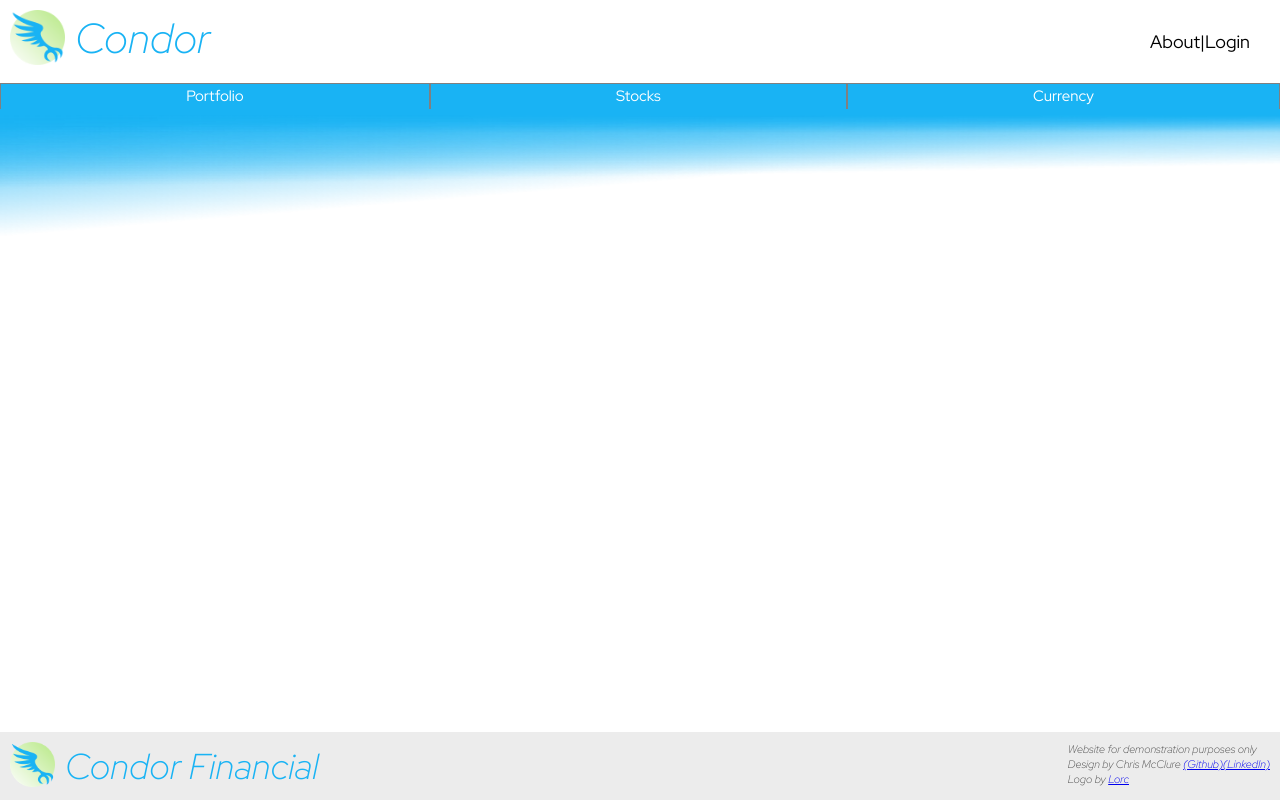
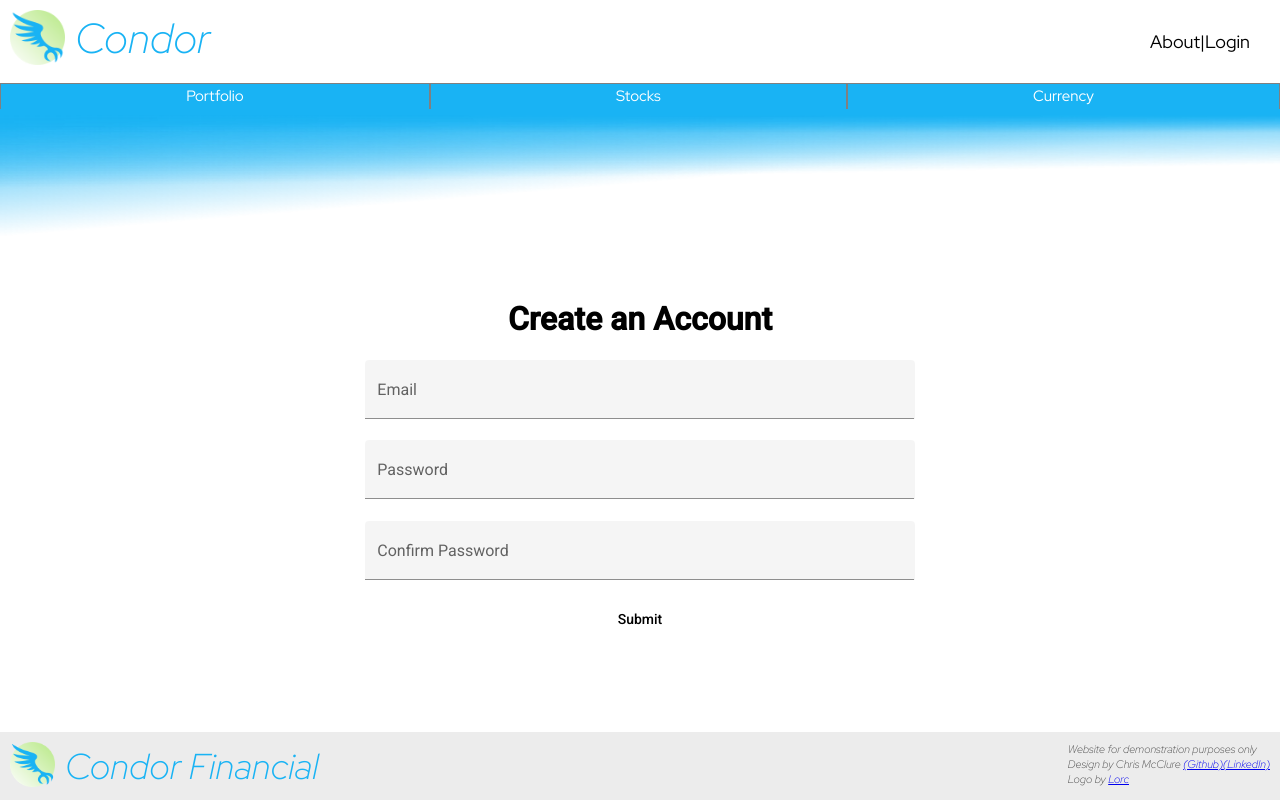
Before and after one commit to cjmcclure1337/tp-capstone-front, an Angular app: page /signup in a window 1280 px wide. Before the commit this address led to /. Built offline with nearby package versions, Linux system fonts and the light colour scheme.

Commit message:
Signup form

```diff
--- a/src/app/app-routing.module.ts
+++ b/src/app/app-routing.module.ts
@@ -5,12 +5,14 @@ import { PortfolioComponent } from './portfolio/portfolio.component';
 import { ForexComponent } from "./forex/forex.component"
 import { StocksComponent } from './stocks/stocks.component';
 import { HomeComponent } from './home/home.component';
+import { SignupComponent } from './signup/signup.component';
 
 const routes: Routes = [
   { path: "portfolio", component: PortfolioComponent},
   { path: "forex", component: ForexComponent},
   { path: "stocks", component: StocksComponent},
-  { path: "", component: HomeComponent}
+  { path: "", component: HomeComponent},
+  { path: "signup", component: SignupComponent}
 ];
 
 @NgModule({
--- a/src/app/app.component.html
+++ b/src/app/app.component.html
@@ -62,7 +62,7 @@
     <button mat-button (click)="login()">Submit</button>
     <button mat-button (click)="toggleModal()">Close</button>
     <div class="sign-up">
-      No account? <a href="">Sign up for free!</a>
+      No account? <a (click)="toggleModal()" routerLink="signup">Sign up for free!</a>
     </div>
   </div>
 </div>
--- a/src/app/app.module.ts
+++ b/src/app/app.module.ts
@@ -18,7 +18,8 @@ import { MatCardModule } from "@angular/material/card"
 import { PortfolioComponent } from './portfolio/portfolio.component';
 import { ForexComponent } from './forex/forex.component';
 import { StocksComponent } from './stocks/stocks.component';
-import { HomeComponent } from './home/home.component'
+import { HomeComponent } from './home/home.component';
+import { SignupComponent } from './signup/signup.component'
 
 @NgModule({
   declarations: [
@@ -26,7 +27,8 @@ import { HomeComponent } from './home/home.component'
     PortfolioComponent,
     ForexComponent,
     StocksComponent,
-    HomeComponent
+    HomeComponent,
+    SignupComponent
   ],
   imports: [
     BrowserModule,
--- /dev/null
+++ b/src/app/signup/signup.component.html
@@ -0,0 +1,26 @@
+<div class="signup">
+    <h1>Create an Account</h1>
+
+    <form class="signup-form">
+        <div class="signup-spacer"></div>
+        <div class="signup-fields">
+            <mat-form-field appearance="fill">
+                <mat-label>Email</mat-label>
+                <input matInput [(ngModel)]="email" name="email">
+            </mat-form-field>
+
+            <mat-form-field appearance="fill">
+                <mat-label>Password</mat-label>
+                <input matInput type="password" [(ngModel)]="password" name="password">
+            </mat-form-field>
+
+            <mat-form-field appearance="fill">
+                <mat-label>Confirm Password</mat-label>
+                <input matInput type="password" [(ngModel)]="password2" name="password2">
+            </mat-form-field>
+
+            <button mat-button (click)="signup()">Submit</button>
+        </div>
+        <div class="signup-spacer"></div>
+    </form>
+</div>
--- /dev/null
+++ b/src/app/signup/signup.component.scss
@@ -0,0 +1,32 @@
+.signup {
+    display: flex;
+    flex-direction:column;
+    justify-content: center;
+    align-content:center;
+
+    margin: 10px;
+    padding: 10px;
+    h1 {
+        text-align: center;
+    }
+    .signup-form {
+
+        display: flex;
+        flex-direction:row;
+        justify-content: center;
+        align-content:center;
+
+        .signup-spacer {
+            flex: auto;
+        }
+        .signup-fields {
+            flex: auto;
+
+            display: flex;
+            flex-direction:column;
+            justify-content: center;
+            align-content:center;
+        }
+    }
+
+}
--- /dev/null
+++ b/src/app/signup/signup.component.ts
@@ -0,0 +1,23 @@
+import { Component, OnInit } from '@angular/core';
+
+@Component({
+  selector: 'app-signup',
+  templateUrl: './signup.component.html',
+  styleUrls: ['./signup.component.scss']
+})
+export class SignupComponent implements OnInit {
+
+  email: String = "";
+  password: String = "";
+  password2: String = "";
+
+  constructor() { }
+
+  ngOnInit(): void {
+  }
+
+  signup() {
+    console.log("Signing up new user")
+  }
+
+}
```
Also changed, not shown: firebase.json (added), 2 other files (tests, documents, lock files or other folders).
